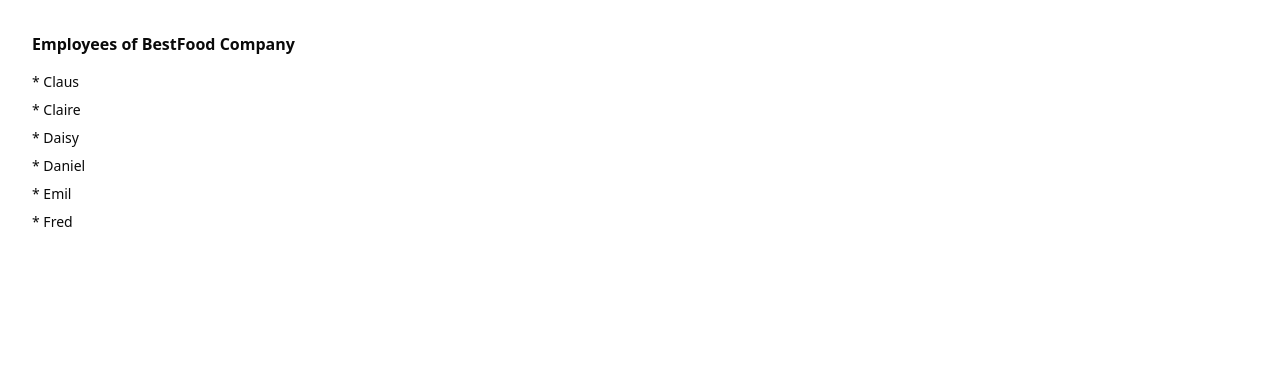
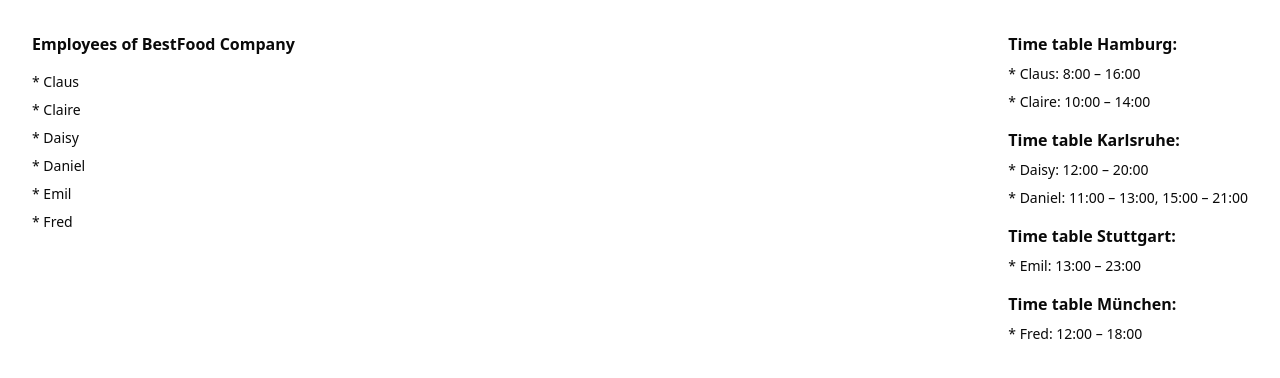
Before and after one commit to florianblaschke/coding-exercise-nesto, a React (Vite) app: page / in a window 1280 px wide. Shown: the top 378 px of the page. Built offline with nearby package versions, Linux system fonts and the light colour scheme.

Commit message:
add store-table and render employees with shifts

```diff
--- a/src/App.tsx
+++ b/src/App.tsx
@@ -1,14 +1,27 @@
 import './App.css';
 
 import { EmployeeList } from './components/ui/employee-list';
+import { StoreTable } from './components/ui/store-table';
 import { bestFoodCompany } from './lib/classes';
 
 function App() {
   const employees = bestFoodCompany.getEmployees();
 
+  const hamburg = bestFoodCompany.getStore('Hamburg');
+  const karlsruhe = bestFoodCompany.getStore('Karlsruhe');
+  const stuttgart = bestFoodCompany.getStore('Stuttgart');
+  const münchen = bestFoodCompany.getStore('München');
+
   return (
-    <div className="p-8">
+    <div className="flex w-full justify-between p-8">
       <EmployeeList employees={employees} />
+
+      <div className="space-y-2">
+        {hamburg && <StoreTable store={hamburg} />}
+        {karlsruhe && <StoreTable store={karlsruhe} />}
+        {stuttgart && <StoreTable store={stuttgart} />}
+        {münchen && <StoreTable store={münchen} />}
+      </div>
     </div>
   );
 }
--- /dev/null
+++ b/src/components/ui/store-table.tsx
@@ -0,0 +1,20 @@
+import type { Store } from '@/lib/classes';
+
+export function StoreTable({ store }: { store: Store }) {
+  return (
+    <ul className="space-y-2 pb-2">
+      <h2 className="font-semibold">Time table {store.name}:</h2>
+      {store.getEmployees().map((e) => (
+        <li className="font-light text-sm" key={e.name}>
+          * {e.name}:{' '}
+          {e.shifts?.map((s, index) => (
+            <span key={s.to}>
+              {' '}
+              {`${s.from} – ${s.to}${index === (e.shifts && e.shifts?.length - 1) ? '' : ', '}`}
+            </span>
+          ))}
+        </li>
+      ))}
+    </ul>
+  );
+}
```
